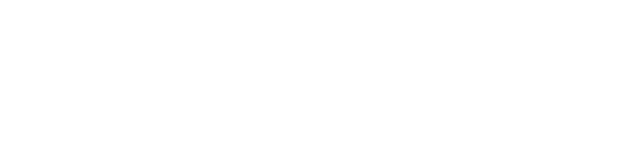
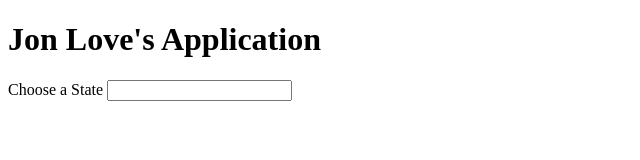
Before and after one commit to jonnny013/exercise1, a website: page src/index.html in a window 1280 px wide. Shown: the whole page, without its empty margins (0-640 px from the left). Drawn offline with Linux system fonts and the light colour scheme.

Commit message:
adjust folders, fix index name typo

```diff
--- a/index.html
+++ b/src/index.html
@@ -7,6 +7,13 @@
   <title>Jon: Exercise 1</title>
 </head>
 <body>
+  <h1>Jon Love's Application</h1>
+  <form>
+    <label>
+      Choose a State
+    </label>
+    <input type="search" id="searchBar" />
 
+  </form>
 </body>
 </html>
```
Also changed, not shown: index.js (added, +11 -0 lines), package.json (+6 -1 lines), inedx.js (deleted), public/mainLogo.ico (added), public/mainLogo.png (added), 1 other file.
